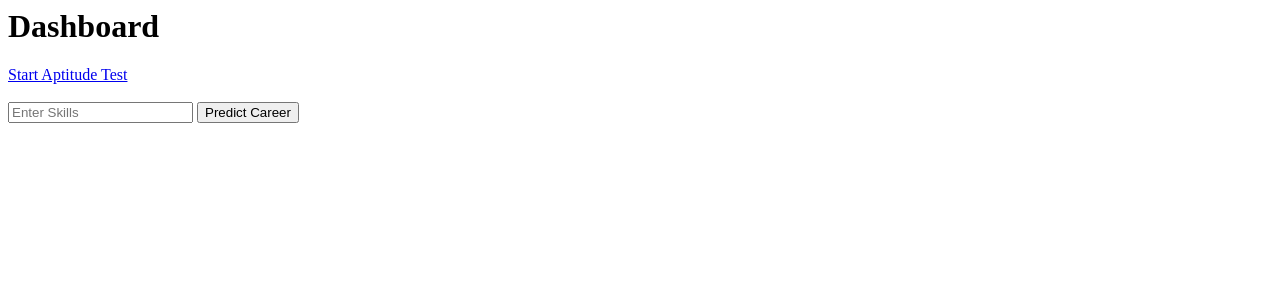
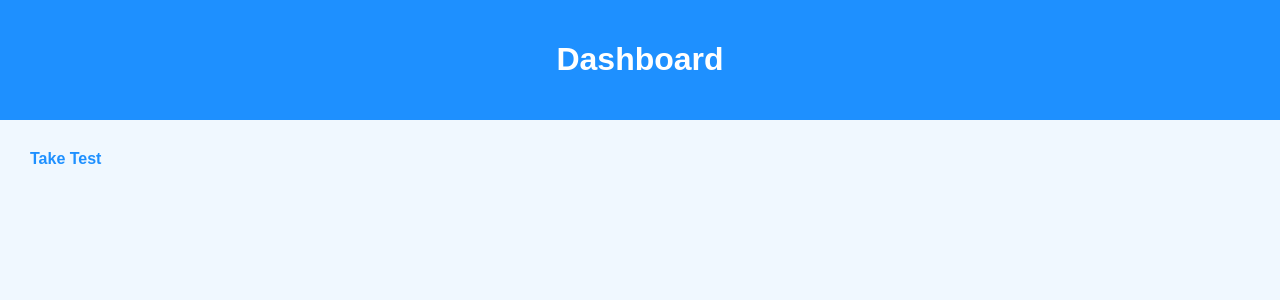
Before and after one commit to priyuuu-0906/AI-Career-Guidance-System, a Flask app: page /dashboard in a window 1280 px wide. Shown: the top 300 px of the page. Run offline with Flask 3, Linux system fonts and the light colour scheme.

Commit message:
Refactor dashboard.html structure and add styles
Updated the dashboard HTML structure with a proper DOCTYPE and added a header and main section.

Signed-off-by: Priyadharshini Suresh  <priyadharshinivijaya0906@gmail.com>

```diff
--- a/templates/dashboard.html
+++ b/templates/dashboard.html
@@ -1,13 +1,12 @@
-<h1>Dashboard</h1>
-
-<a href="/aptitude">Start Aptitude Test</a>
-
-<br><br>
-
-<form action="/prediction" method="POST">
-
-<input type="text" name="skills" placeholder="Enter Skills">
-
-<button type="submit">Predict Career</button>
-
-</form>
+<!DOCTYPE html>
+<html>
+<head>
+<link rel="stylesheet" href="{{ url_for('static', filename='style.css') }}">
+</head>
+<body>
+<header><h1>Dashboard</h1></header>
+<main>
+<a href="/aptitude">Take Test</a>
+</main>
+</body>
+</html>
```
